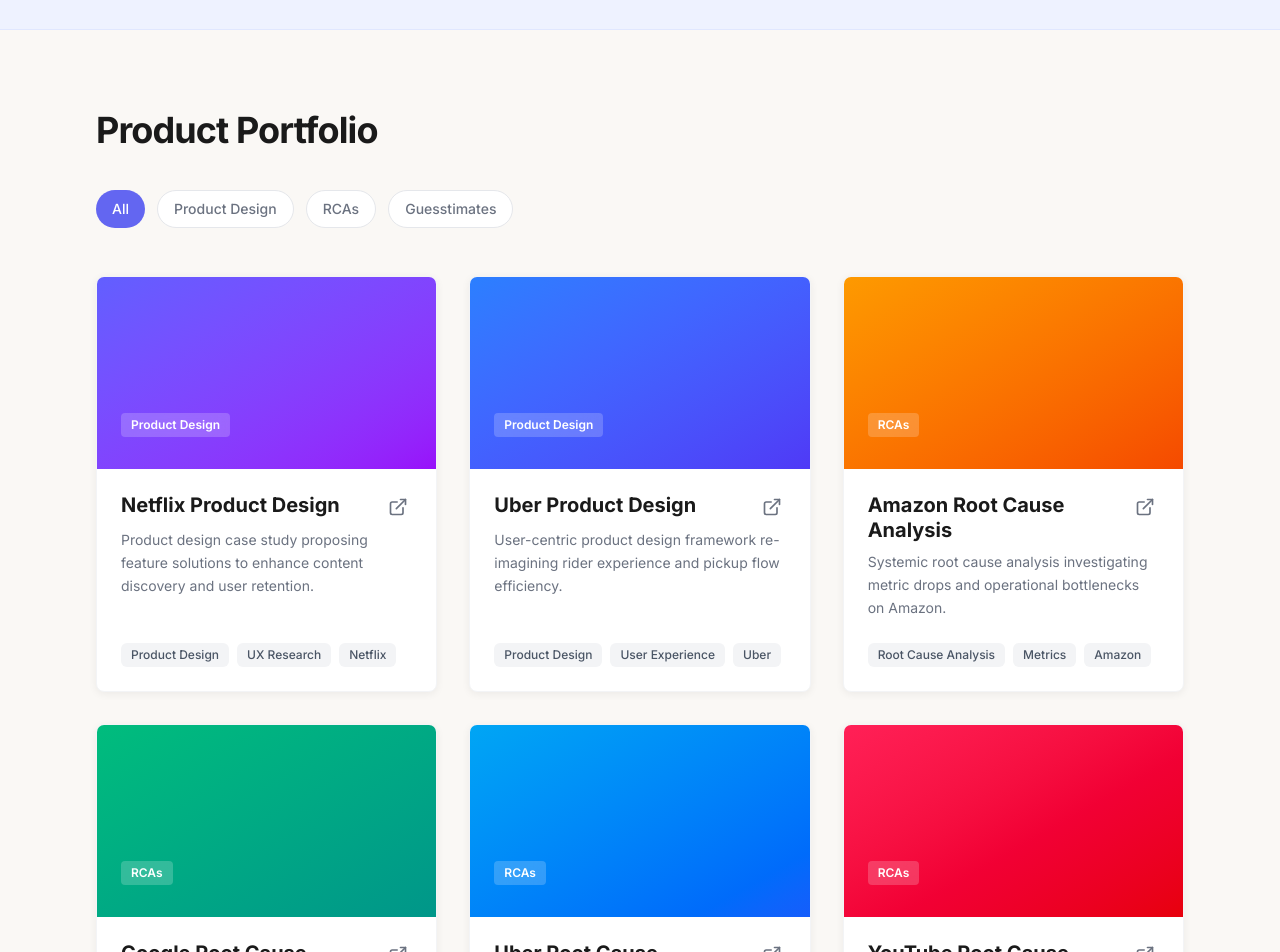
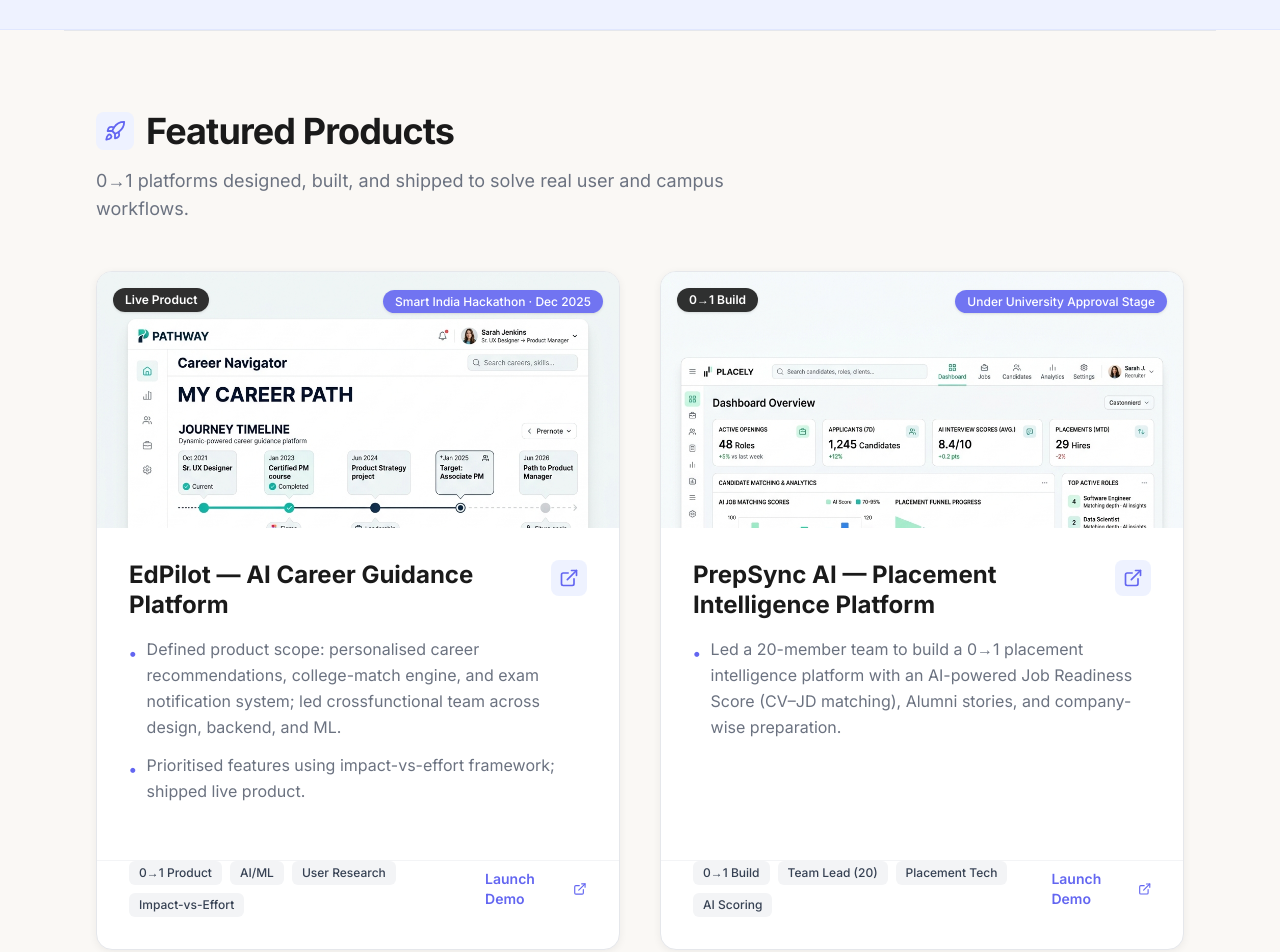
Before and after one commit to ChinmayPandey-devx/chinmay-portfolio, a React (Vite) app: page / in a window 1280 px wide. Shown: the part 900-1852 px from the top of the page. Built offline with nearby package versions, Linux system fonts and the light colour scheme.

Commit message:
Correct experience timelines and add Featured Products section for EdPilot and PrepSync AI

```diff
--- a/index.html
+++ b/index.html
@@ -5,14 +5,14 @@
     <link rel="icon" type="image/svg+xml" href="/chinmay-portfolio/favicon.svg" />
     <meta name="viewport" content="width=device-width, initial-scale=1.0" />
     <title>Chinmay Pandey | Product Manager & 0→1 Builder</title>
-    <meta name="description" content="Portfolio of Chinmay Pandey — PM intern building AI products, Product Design case studies, RCAs, Guesstimates, and 0→1 prototypes." />
+    <meta name="description" content="Portfolio of Chinmay Pandey — PM intern building AI products, Product Design case studies, RCAs, Guesstimates, EdPilot, PrepSync AI, and 0→1 prototypes." />
     <meta property="og:title" content="Chinmay Pandey | Product Manager & 0→1 Builder" />
-    <meta property="og:description" content="Product Portfolio: Product Design case studies, RCAs, Guesstimates, and AI product prototypes." />
+    <meta property="og:description" content="Product Portfolio: EdPilot, PrepSync AI, Product Design case studies, RCAs, Guesstimates, and AI product prototypes." />
     <meta property="og:image" content="https://chinmaypandey-devx.github.io/chinmay-portfolio/assets/chinmay.jpg" />
     <meta property="og:url" content="https://chinmaypandey-devx.github.io/chinmay-portfolio/" />
     <meta name="twitter:card" content="summary_large_image" />
     <meta name="twitter:title" content="Chinmay Pandey | Product Manager" />
-    <meta name="twitter:description" content="Product Portfolio: Product Design, RCAs, Guesstimates, and AI product prototypes." />
+    <meta name="twitter:description" content="Product Portfolio: EdPilot, PrepSync AI, Product Design, RCAs, Guesstimates, and AI product prototypes." />
     <meta name="twitter:image" content="https://chinmaypandey-devx.github.io/chinmay-portfolio/assets/chinmay.jpg" />
     <link rel="preconnect" href="https://fonts.googleapis.com">
     <link rel="preconnect" href="https://fonts.gstatic.com" crossorigin>
@@ -28,6 +28,28 @@
         <a href="/chinmay-portfolio/assets/resume.pdf">Download Resume</a>
       </header>
       <main>
+        <section id="products">
+          <h2>Featured Products</h2>
+          <article>
+            <h3>EdPilot — AI Career Guidance Platform (Smart India Hackathon · Dec 2025)</h3>
+            <p>Defined product scope: personalised career recommendations, college-match engine, and exam notification system; led crossfunctional team across design, backend, and ML. Prioritised features using impact-vs-effort framework; shipped live product.</p>
+            <a href="https://ed-pilot.vercel.app/">Launch EdPilot</a>
+          </article>
+          <article>
+            <h3>PrepSync AI — Placement Intelligence Platform (Under University Approval Stage)</h3>
+            <p>Led a 20-member team to build a 0→1 placement intelligence platform with an AI-powered Job Readiness Score (CV–JD matching), Alumni stories, Company wise prepration.</p>
+            <a href="https://chinmaypandey-devx.github.io/PrepSync.ai/">Launch PrepSync AI</a>
+          </article>
+        </section>
+        <section id="experience">
+          <h2>Experience</h2>
+          <ul>
+            <li><strong>Secretary</strong> | Training & Placement Cell | MMMUT (Apr 2026 – Present)</li>
+            <li><strong>Data Analyst Intern</strong> | Bluestock Fintech (Apr 2026 – Jun 2026)</li>
+            <li><strong>Founder's Office</strong> | Aureeture AI (Feb 2026 – Apr 2026)</li>
+            <li><strong>Product Management Intern</strong> | KaryaKarta (Dec 2025 – Apr 2026)</li>
+          </ul>
+        </section>
         <section id="portfolio">
           <h2>Product Portfolio</h2>
           <ul>
--- a/src/App.jsx
+++ b/src/App.jsx
@@ -1,6 +1,7 @@
 import Navbar from './components/Navbar';
 import Hero from './components/Hero';
 import Stats from './components/Stats';
+import FeaturedProducts from './components/FeaturedProducts';
 import Portfolio from './components/Portfolio';
 import Tools from './components/Tools';
 import Experience from './components/Experience';
@@ -14,6 +15,7 @@
       <main>
         <Hero />
         <Stats />
+        <FeaturedProducts />
         <Portfolio />
         <Tools />
         <Experience />
--- /dev/null
+++ b/src/components/FeaturedProducts.jsx
@@ -0,0 +1,99 @@
+import { ExternalLink, Rocket, Layers } from 'lucide-react';
+import { featuredProducts } from '../data/featuredProducts';
+
+export default function FeaturedProducts() {
+  return (
+    <section id="products" className="py-section px-6 lg:px-8 max-w-6xl mx-auto border-t border-gray-200">
+      <div className="flex items-center gap-3 mb-4">
+        <div className="p-2 bg-indigo-50 text-accent rounded-lg">
+          <Rocket size={22} />
+        </div>
+        <h2 className="text-3xl md:text-4xl font-bold tracking-tight">Featured Products</h2>
+      </div>
+      <p className="text-muted text-base md:text-lg mb-12 max-w-2xl">
+        0→1 platforms designed, built, and shipped to solve real user and campus workflows.
+      </p>
+
+      <div className="grid grid-cols-1 lg:grid-cols-2 gap-10">
+        {featuredProducts.map((product) => (
+          <div
+            key={product.id}
+            className="bg-card rounded-2xl overflow-hidden border border-gray-200 shadow-card hover:shadow-lg transition-all duration-300 flex flex-col justify-between"
+          >
+            {/* Image & Header */}
+            <div>
+              <div className="relative h-56 sm:h-64 w-full bg-gray-100 overflow-hidden group">
+                <img
+                  src={product.image}
+                  alt={product.title}
+                  className="w-full h-full object-cover object-top group-hover:scale-105 transition-transform duration-300"
+                />
+                <div className="absolute top-4 left-4 flex flex-wrap gap-2">
+                  <span className="bg-textMain/90 backdrop-blur-md text-white text-xs font-semibold px-3 py-1 rounded-full shadow">
+                    {product.status}
+                  </span>
+                </div>
+                <div className="absolute top-4 right-4">
+                  <span className="bg-accent/90 backdrop-blur-md text-white text-xs font-medium px-3 py-1 rounded-full shadow">
+                    {product.badge}
+                  </span>
+                </div>
+              </div>
+
+              {/* Content */}
+              <div className="p-6 md:p-8">
+                <div className="flex items-start justify-between gap-4 mb-4">
+                  <h3 className="text-2xl font-bold text-textMain leading-tight">
+                    {product.title}
+                  </h3>
+                  <a
+                    href={product.link}
+                    target="_blank"
+                    rel="noreferrer"
+                    title="View Live Project"
+                    className="p-2 bg-indigo-50 text-accent rounded-lg hover:bg-accent hover:text-white transition-colors flex-shrink-0"
+                  >
+                    <ExternalLink size={20} />
+                  </a>
+                </div>
+
+                <ul className="space-y-3 mb-6 text-muted text-sm md:text-base leading-relaxed">
+                  {product.bullets.map((bullet, i) => (
+                    <li key={i} className="flex items-start gap-2.5">
+                      <span className="text-accent font-bold mt-1">•</span>
+                      <span>{bullet}</span>
+                    </li>
+                  ))}
+                </ul>
+              </div>
+            </div>
+
+            {/* Footer / Tags & CTA */}
+            <div className="px-6 md:px-8 pb-6 md:pb-8 pt-0 border-t border-gray-100 flex flex-col sm:flex-row items-start sm:items-center justify-between gap-4">
+              <div className="flex flex-wrap gap-2">
+                {product.tags.map((tag, idx) => (
+                  <span
+                    key={idx}
+                    className="text-xs font-medium bg-gray-100 text-gray-700 px-2.5 py-1 rounded-md"
+                  >
+                    {tag}
+                  </span>
+                ))}
+              </div>
+
+              <a
+                href={product.link}
+                target="_blank"
+                rel="noreferrer"
+                className="inline-flex items-center gap-2 text-sm font-semibold text-accent hover:text-indigo-700 transition-colors w-full sm:w-auto justify-end"
+              >
+                <span>Launch Demo</span>
+                <ExternalLink size={16} />
+              </a>
+            </div>
+          </div>
+        ))}
+      </div>
+    </section>
+  );
+}
--- a/src/components/Navbar.jsx
+++ b/src/components/Navbar.jsx
@@ -15,6 +15,7 @@
 
   const navLinks = [
     { name: 'Work', href: '#work' },
+    { name: 'Featured', href: '#products' },
     { name: 'Portfolio', href: '#portfolio' },
     { name: 'Tools', href: '#tools' },
     { name: 'Experience', href: '#experience' },
--- a/src/data/experience.js
+++ b/src/data/experience.js
@@ -1,26 +1,39 @@
 export const experiences = [
   {
-    company: "KaryaKarta",
-    role: "Product Management Intern",
-    duration: "2024",
-    bullets: ["Led 0→1 product development", "Conducted user research and prioritized backlog", "Worked directly with founders on roadmap"]
-  },
-  {
-    company: "Aureeture AI",
-    role: "Founder's Office Intern",
-    duration: "2024",
-    bullets: ["Embedded with founding team on AI product strategy", "Ran growth experiments and user interviews", "Contributed to GTM and positioning"]
+    company: "Training & Placement Cell | MMMUT",
+    role: "Secretary",
+    duration: "Apr 2026 – Present",
+    bullets: [
+      "Led cross-functional team of 30+ for campus placement operations and recruiter engagement.",
+      "Spearheaded placement intelligence automation and student readiness initiatives across the university.",
+      "Managed senior recruiter relationships and end-to-end placement drive execution."
+    ]
   },
   {
     company: "Bluestock Fintech",
     role: "Data Analyst Intern",
-    duration: "2023",
-    bullets: ["Built dashboards and automated reporting pipelines", "Analysed user funnel data to surface drop-off insights"]
+    duration: "Apr 2026 – Jun 2026",
+    bullets: [
+      "Built analytics dashboards and automated data pipelines to track financial platform metrics.",
+      "Analysed user funnel data to identify conversion bottlenecks and surface retention insights."
+    ]
   },
   {
-    company: "MMMUT Training & Placement Cell",
-    role: "Secretary",
-    duration: "2023–Present",
-    bullets: ["Led cross-functional team of 30+ for campus placements", "Built PrepSync AI to automate placement intelligence", "Managed recruiter relationships and placement drives"]
+    company: "Aureeture AI",
+    role: "Founder's Office",
+    duration: "Feb 2026 – Apr 2026",
+    bullets: [
+      "Embedded with founding team on AI product strategy, value proposition, and roadmap alignment.",
+      "Ran rapid growth experiments, user feedback cycles, and GTM positioning analysis."
+    ]
+  },
+  {
+    company: "KaryaKarta",
+    role: "Product Management Intern",
+    duration: "Dec 2025 – Apr 2026",
+    bullets: [
+      "Led 0→1 product development and user experience enhancements.",
+      "Conducted user research, defined feature requirements, and prioritized product backlog with engineering."
+    ]
   }
 ];
--- /dev/null
+++ b/src/data/featuredProducts.js
@@ -0,0 +1,29 @@
+export const featuredProducts = [
+  {
+    id: "edpilot",
+    title: "EdPilot — AI Career Guidance Platform",
+    badge: "Smart India Hackathon · Dec 2025",
+    status: "Live Product",
+    image: "/chinmay-portfolio/assets/edpilot.png",
+    link: "https://ed-pilot.vercel.app/",
+    gradient: "from-indigo-600 to-purple-600",
+    bullets: [
+      "Defined product scope: personalised career recommendations, college-match engine, and exam notification system; led crossfunctional team across design, backend, and ML.",
+      "Prioritised features using impact-vs-effort framework; shipped live product."
+    ],
+    tags: ["0→1 Product", "AI/ML", "User Research", "Impact-vs-Effort"]
+  },
+  {
+    id: "prepsync",
+    title: "PrepSync AI — Placement Intelligence Platform",
+    badge: "Under University Approval Stage",
+    status: "0→1 Build",
+    image: "/chinmay-portfolio/assets/prepsync.png",
+    link: "https://chinmaypandey-devx.github.io/PrepSync.ai/",
+    gradient: "from-amber-500 to-orange-600",
+    bullets: [
+      "Led a 20-member team to build a 0→1 placement intelligence platform with an AI-powered Job Readiness Score (CV–JD matching), Alumni stories, and company-wise preparation."
+    ],
+    tags: ["0→1 Build", "Team Lead (20)", "Placement Tech", "AI Scoring"]
+  }
+];
```
